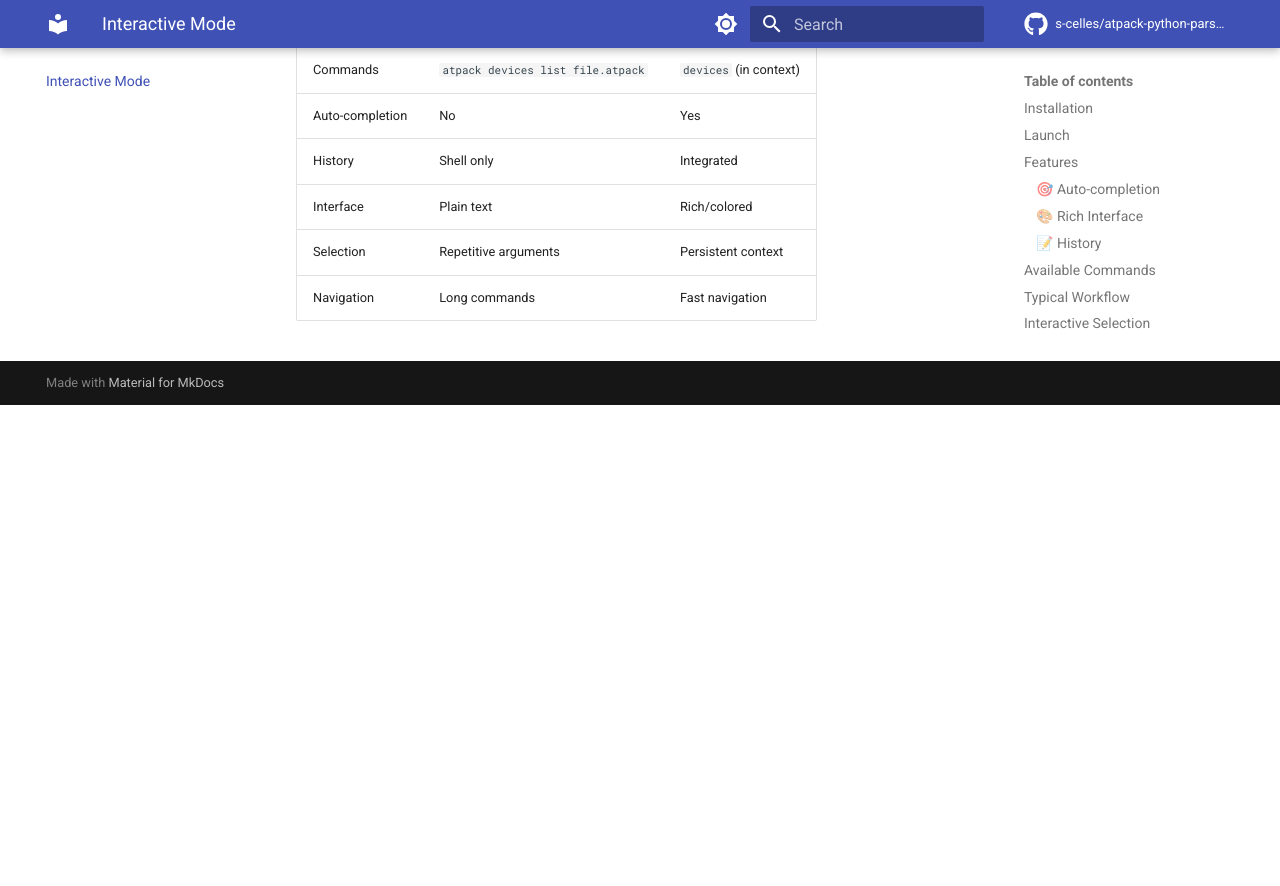
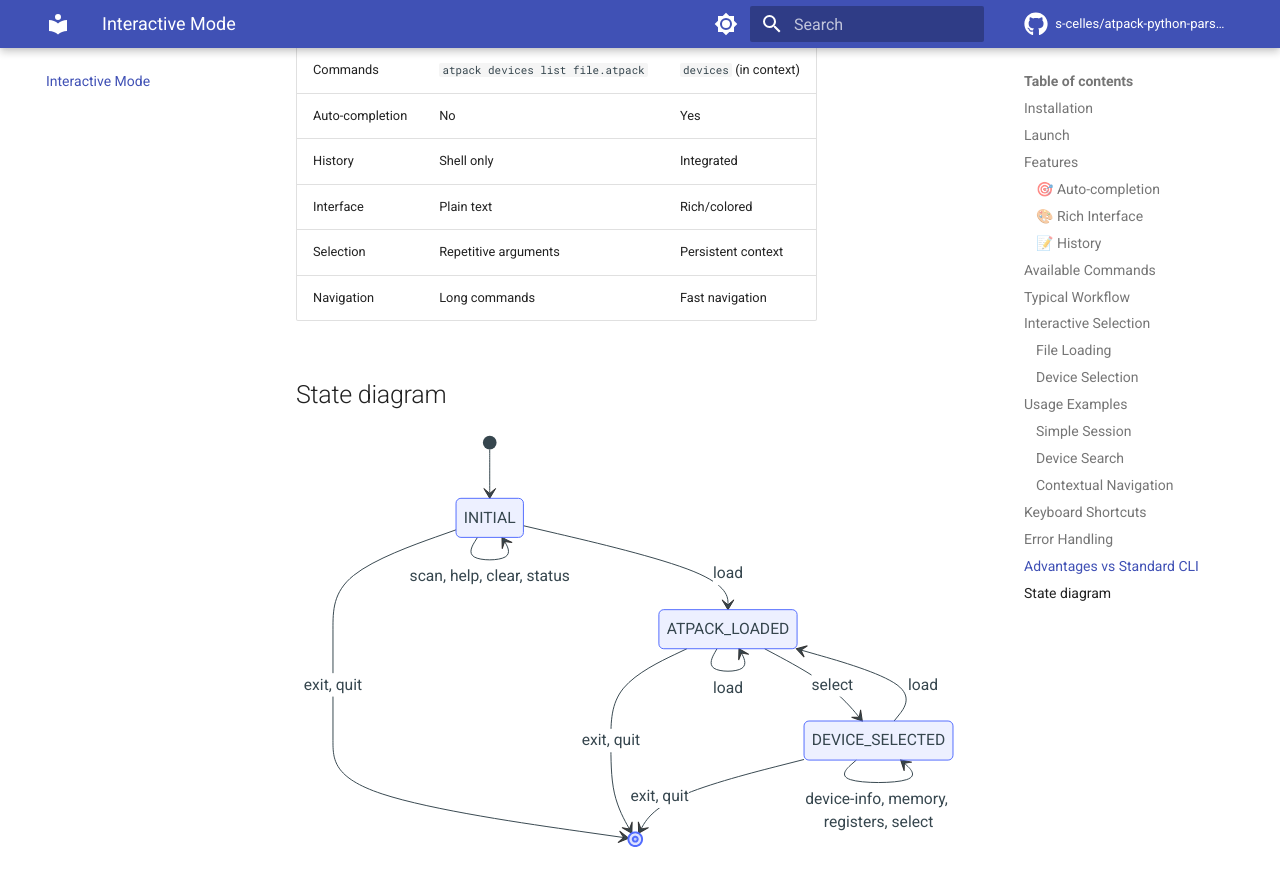
Before and after one commit to s-celles/atpack-python-parser, an MkDocs documentation site: the page built from docs/interactive-mode.md, in a window 1280 px wide and 900 px high, scrolled down 5984 px. Shown: the top 886 px of the window. Built offline with MkDocs 1.6.1 and Material for MkDocs 9.7.7, drawn with Linux system fonts in a browser that asks for light colours; comment, search, counter and statistics services are not loaded; before the commit the page ends 6389 px from its top, so only the background shows below that; some of the changed lines change nothing that is shown.

Commit message:
docs: interactive mode - fsm

````diff
--- a/docs/interactive-mode.md
+++ b/docs/interactive-mode.md
@@ -267,3 +267,23 @@ Interactive mode intelligently handles errors:
 | Interface | Plain text | Rich/colored |
 | Selection | Repetitive arguments | Persistent context |
 | Navigation | Long commands | Fast navigation |
+
+## State diagram
+```mermaid
+stateDiagram-v2
+    [*] --> INITIAL
+
+    INITIAL --> INITIAL : scan, help, clear, status
+    INITIAL --> ATPACK_LOADED : load
+    INITIAL --> [*] : exit, quit
+
+    ATPACK_LOADED --> ATPACK_LOADED : scan, help, clear, status, info, devices, files, config
+    ATPACK_LOADED --> DEVICE_SELECTED : select
+    ATPACK_LOADED --> ATPACK_LOADED : load
+    ATPACK_LOADED --> [*] : exit, quit
+
+    DEVICE_SELECTED --> DEVICE_SELECTED : scan, help, clear, status, info, devices, files, config
+    DEVICE_SELECTED --> DEVICE_SELECTED : device-info, memory, registers, select
+    DEVICE_SELECTED --> ATPACK_LOADED : load
+    DEVICE_SELECTED --> [*] : exit, quit
+```
````
